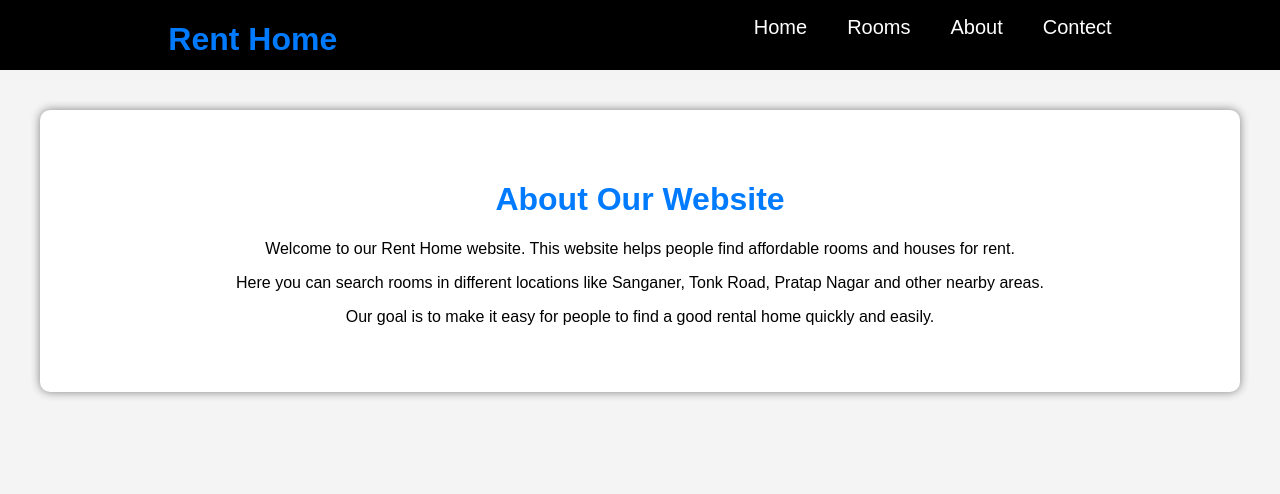
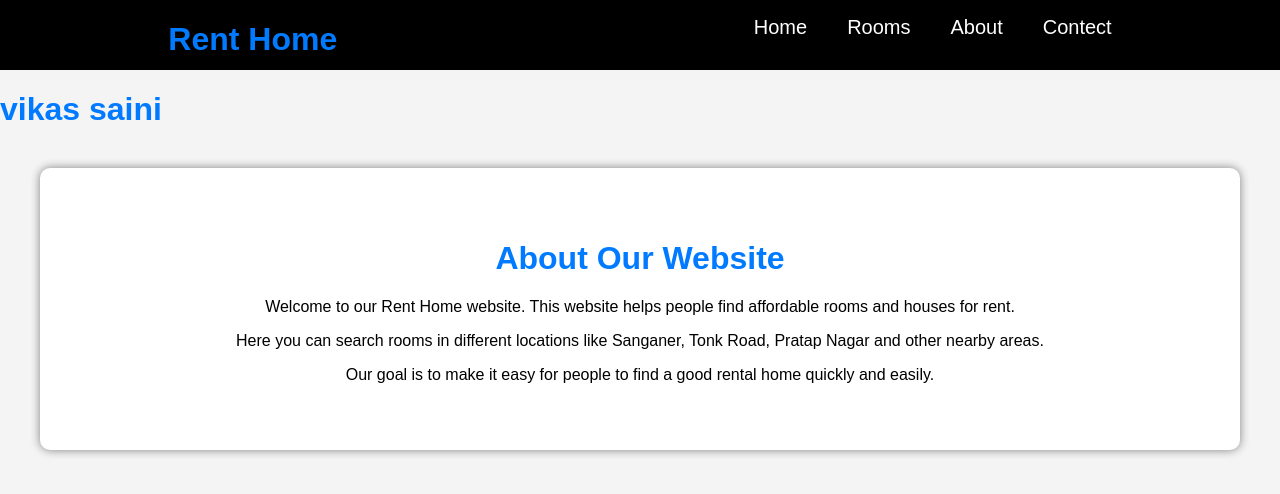
Before and after one commit to pravendra-saini/renthome, a plain HTML site: page About.html in a window 1280 px wide. Drawn offline with Linux system fonts and the light colour scheme.

Commit message:
about file change

```diff
--- a/About.html
+++ b/About.html
@@ -69,7 +69,7 @@
             </ul>
         </nav>
     </header>
-
+<h1>vikas saini</h1>
     <div class="about-section">
 
         <h1>About Our Website</h1>
```
